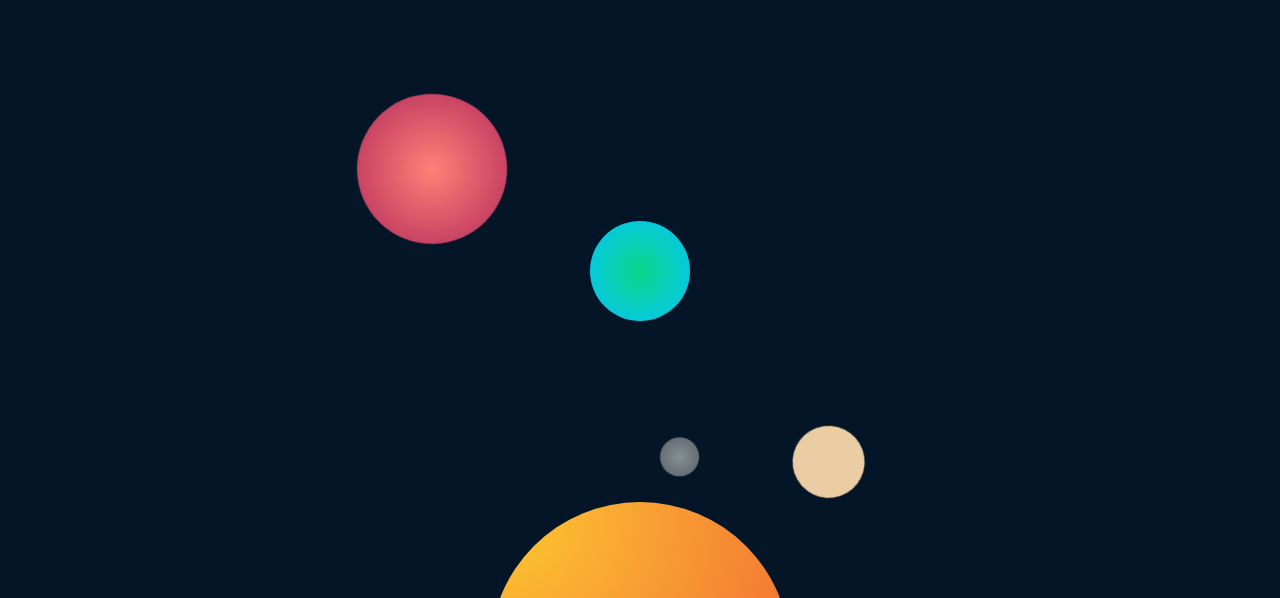
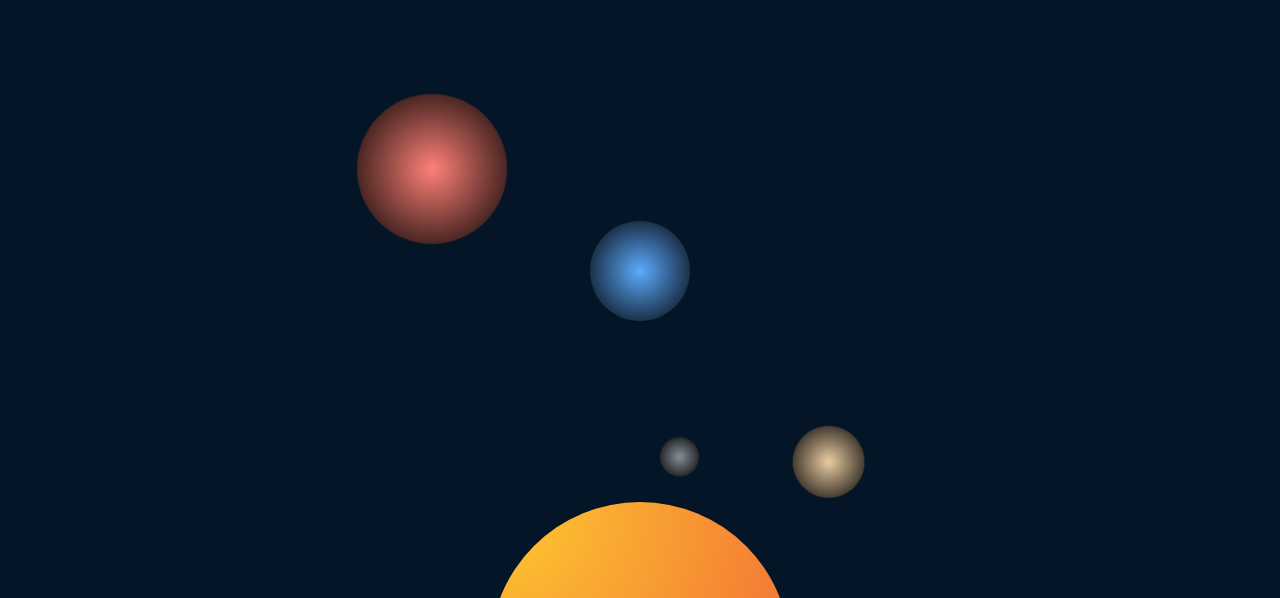
Before and after one commit to eagledb14/creative-project, a plain HTML site: page index.html in a window 1280 px wide. Shown: the part 183-781 px from the top of the page. Drawn offline with nearby package versions, Linux system fonts and the light colour scheme.

Commit message:
changed planet gradient colors, fixed title typos

```diff
--- a/css/planets.css
+++ b/css/planets.css
@@ -38,28 +38,28 @@
 .mercury {
     width: 39px;
     height: 39px;
-    background: radial-gradient(circle at 50% 50%, #868f96, #596164);
+    background: radial-gradient(circle at 50% 50%, #868f96, #000);
     transform-origin: 50% 500%;
 }
 
 .venus {
     width: 72px;
     height: 72px;
-    background: radial-gradient(circle at 50% 50%, #eacda3, #eacda3);
+    background: radial-gradient(circle at 50% 50%, #eacda3, #000);
     transform-origin: 50% 400%;
 }
 
 .earth {
     width: 100px;
     height: 100px;
-    background: radial-gradient(circle at 50% 50%,#0AD686, #03C4FD);
+    background: radial-gradient(circle at 50% 50%,#5cabff, #000);
     transform-origin: 50% 450%;
 }
 
 .mars {
     width: 150px;
     height: 150px;
-    background: radial-gradient(circle at 50% 50%, #ff8177, #b12a5b);
+    background: radial-gradient(circle at 50% 50%, #ff8177, #000);
     transform-origin: 50% 400%;
 }
 
--- a/index.html
+++ b/index.html
@@ -4,7 +4,7 @@
     <meta charset="UTF-8">
     <meta http-equiv="X-UA-Compatible" content="IE=edge">
     <meta name="viewport" content="width=device-width, initial-scale=1.0">
-    <title>Terrestrial planets - Creative Proejct 1</title>
+    <title>Terrestrial planets - Creative Project 1</title>
     <link rel="stylesheet" href="/css/main.css"/>
     <link rel="stylesheet" href="/css/navbar.css"/>
     <link rel="stylesheet" href="/css/planets.css"/>
```
Also changed, not shown: pages/earth.html (+1 -1 lines), pages/mars.html (+1 -1 lines), pages/mercury.html (+1 -1 lines), pages/venus.html (+1 -1 lines).
